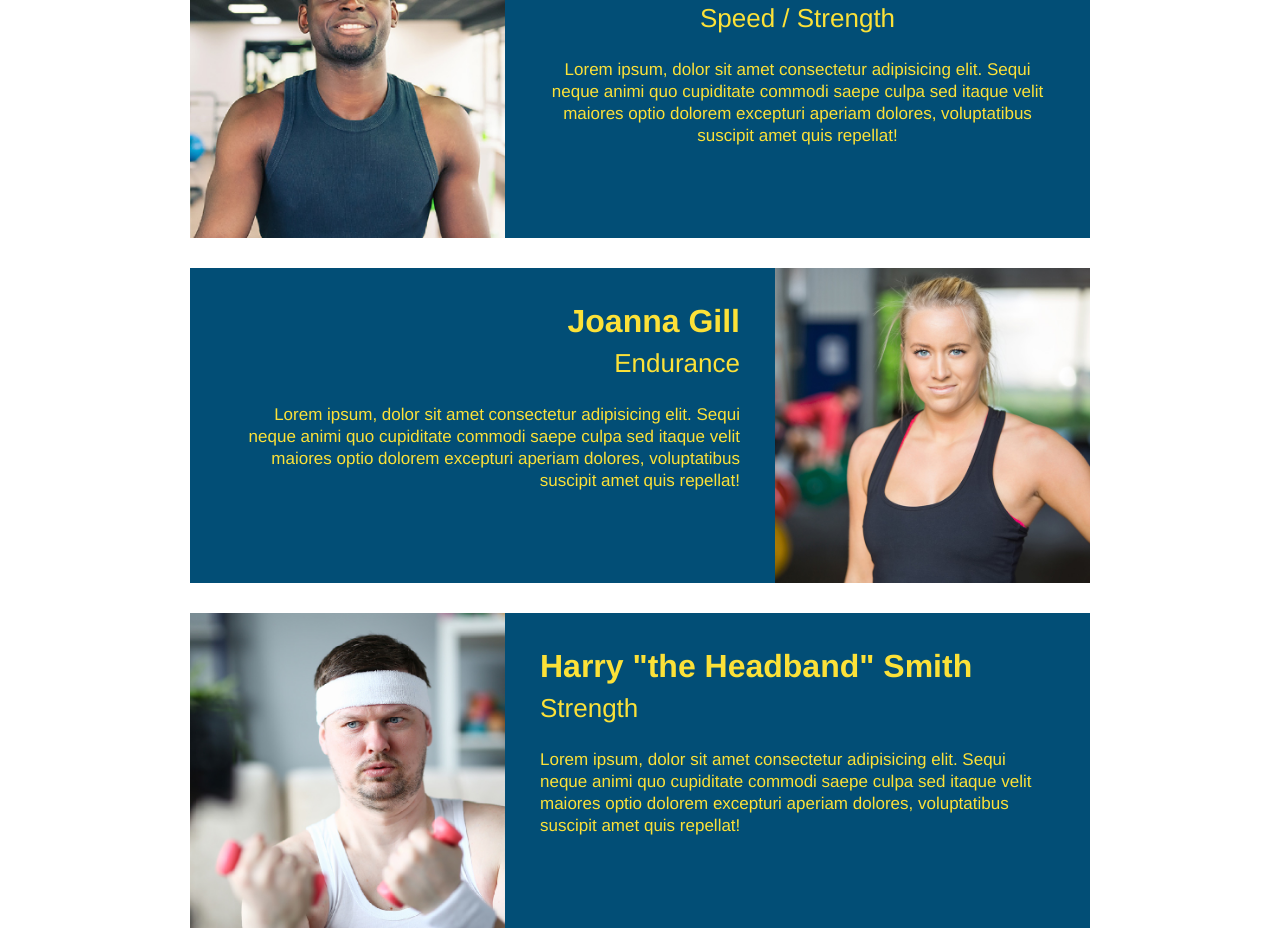
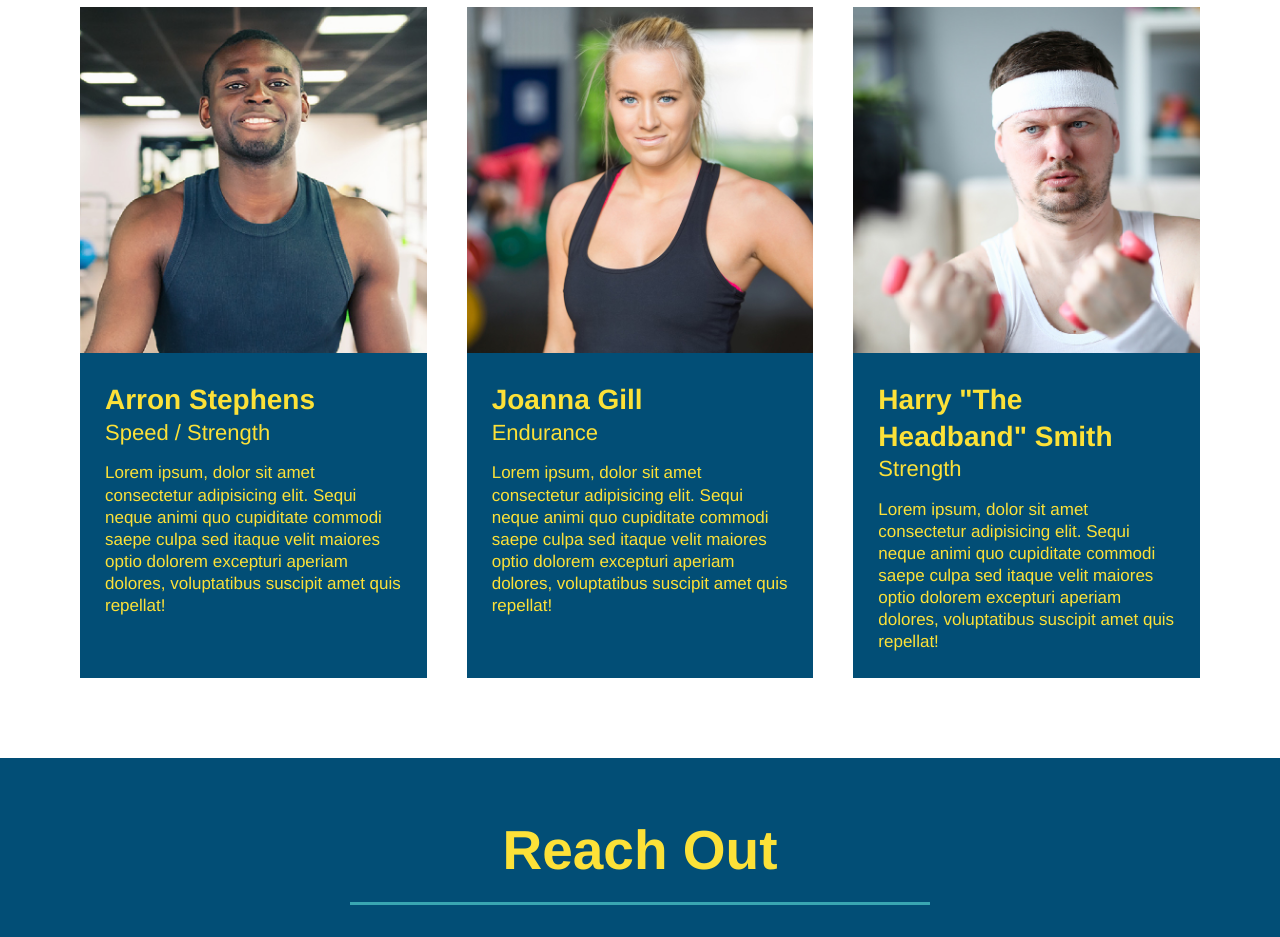
Before and after one commit to Binhta1/run-buddy, a plain HTML site: page index.html in a window 1280 px wide. Shown: the part 2579-3516 px from the top of the page. Drawn offline with Linux system fonts and the light colour scheme; grey boxes are pictures that could not be loaded.

Commit message:
add flexbox to the trainers

```diff
--- a/assets/css/style.css
+++ b/assets/css/style.css
@@ -255,42 +255,46 @@ color:#024e76;
 
 /* MEET THE TRAINERS START */
 .trainers {
-  text-align: center;
+  width: 100%;
+  margin: 0 auto;
+  display: flex;
+  flex-wrap: wrap;
+  justify-content: space-around;
 }
 
+
+
 .trainer {
-  width: 900px;
-  margin: 0 auto 30px auto;
+  margin: 20px;
+  flex: 1;
   background: #024e76;
   color: #fce138;
-  overflow: auto;
 }
 
 .trainer img {
-  width: 35%;
-  float: left;
+  width: 100%;
+
 }
 
 .trainer-bio {
-  padding: 35px;
-  float: left;
-  width: 65%;
+  padding: 25px;
+  line-height: 1.3;
 }
 
 .trainer-bio h3 {
-  font-size: 32px;
-  margin-bottom: 8px;
+  font-size: 28px;
+
 }
 
 .trainer-bio h4 {
   font-weight: lighter;
-  font-size: 26px;
-  margin-bottom: 25px;
+  font-size: 22px;
+  margin-bottom: 15px;
 }
 
 .trainer-bio p {
   font-size: 17px;
-  line-height: 1.3;
+
 }
 /* TRAINER STYLES END */
 
--- a/index.html
+++ b/index.html
@@ -152,45 +152,48 @@
 
   <!-- "meet the trainers" section -->
 <section id="your-trainers" class="trainers">
+
   <div class="flex-row">
     <h2 class="section-title primary-border">Meet The Trainers</h2>
   </div>
 
+  <div class="trainers">
     <article class="trainer">
       <img src="./assets/images/trainer-1.jpg" alt="Arron Stephens in his workout clothes, ready to pump iron" />
-      <div class="trainer-bio text left">
-        <h3>Arron Stephens</h3>
-        <h4>Speed / Strength</h4>
+      <div class="trainer-bio">
+        <h3 class="trainer-name">Arron Stephens</h3>
+        <h4 class="trainer-role">Speed / Strength</h4>
         <p>
           Lorem ipsum, dolor sit amet consectetur adipisicing elit. Sequi neque animi quo cupiditate commodi saepe culpa sed
           itaque velit maiores optio dolorem excepturi aperiam dolores, voluptatibus suscipit amet quis repellat!
         </p>
       </div>
     </article>
+
       <article class="trainer">
-      <div class="trainer-bio text-right">
-        <h3>Joanna Gill</h3>
-        <h4>Endurance</h4>
-        <p>
-          Lorem ipsum, dolor sit amet consectetur adipisicing elit. Sequi neque animi quo cupiditate commodi saepe culpa sed
-          itaque velit maiores optio dolorem excepturi aperiam dolores, voluptatibus suscipit amet quis repellat!
-        </p>
-      </div>
-      <img src="./assets/images/trainer-2.jpg" alt="Joanna Gill cooling off after a workout" />
-    </article>
-
-    <!-- third trainer bio -->
-    <article class="trainer">
-      <img src="./assets/images/trainer-3.jpg" alt="Harry Smith wearing a headband and lifting comically small pink weights" />
-      <div class="trainer-bio text-left">
-        <h3>Harry "the Headband" Smith</h3>
-        <h4>Strength</h4>
+        <img src="./assets/images/trainer-2.jpg" alt="Joanna Gill cooling off after a work out" />
+        <div class="trainer-bio">
+          <h3 class="trainer-name">Joanna Gill</h3>
+          <h4 class="trainer-role">Endurance</h4>
           <p>
             Lorem ipsum, dolor sit amet consectetur adipisicing elit. Sequi neque animi quo cupiditate commodi saepe culpa sed
             itaque velit maiores optio dolorem excepturi aperiam dolores, voluptatibus suscipit amet quis repellat!
           </p>
         </div>
       </article>
+
+        <article class="trainer">
+          <img src="./assets/images/trainer-3.jpg" alt="Harry Smith wearing a headband and lifting comically small pink weights" />
+          <div class="trainer-bio">
+            <h3 class="trainer-name">Harry "The Headband" Smith</h3>
+            <h4 class="trainer-role">Strength</h4>
+            <p>
+              Lorem ipsum, dolor sit amet consectetur adipisicing elit. Sequi neque animi quo cupiditate commodi saepe culpa sed
+              itaque velit maiores optio dolorem excepturi aperiam dolores, voluptatibus suscipit amet quis repellat!
+            </p>
+          </div>
+        </article>
+  </div>
 </section>
 
   <!-- "reach out" section -->
```
Lines whose indentation alone changed are shown as unchanged.
